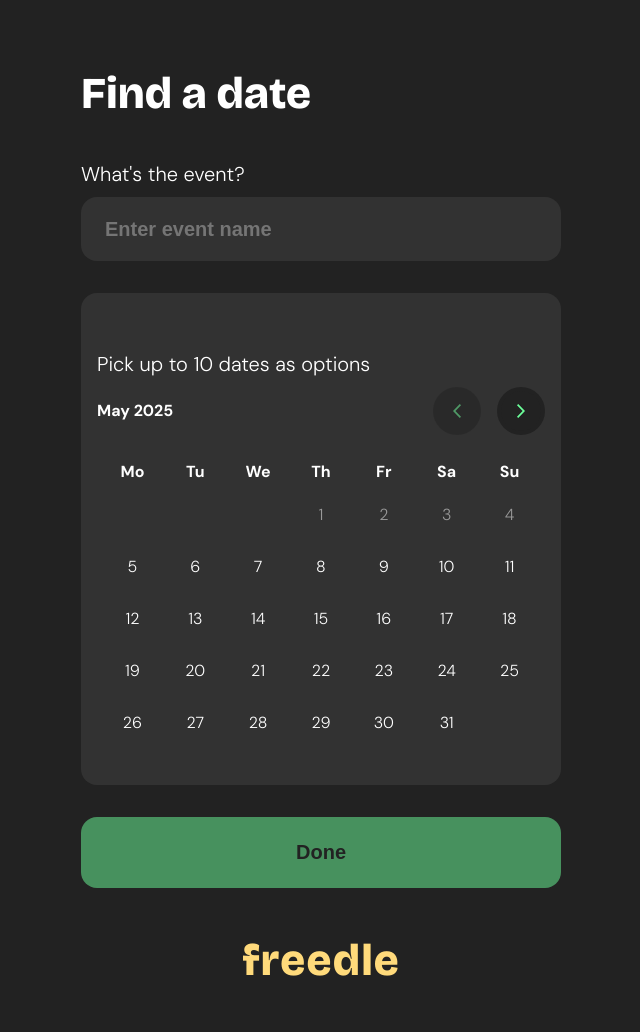
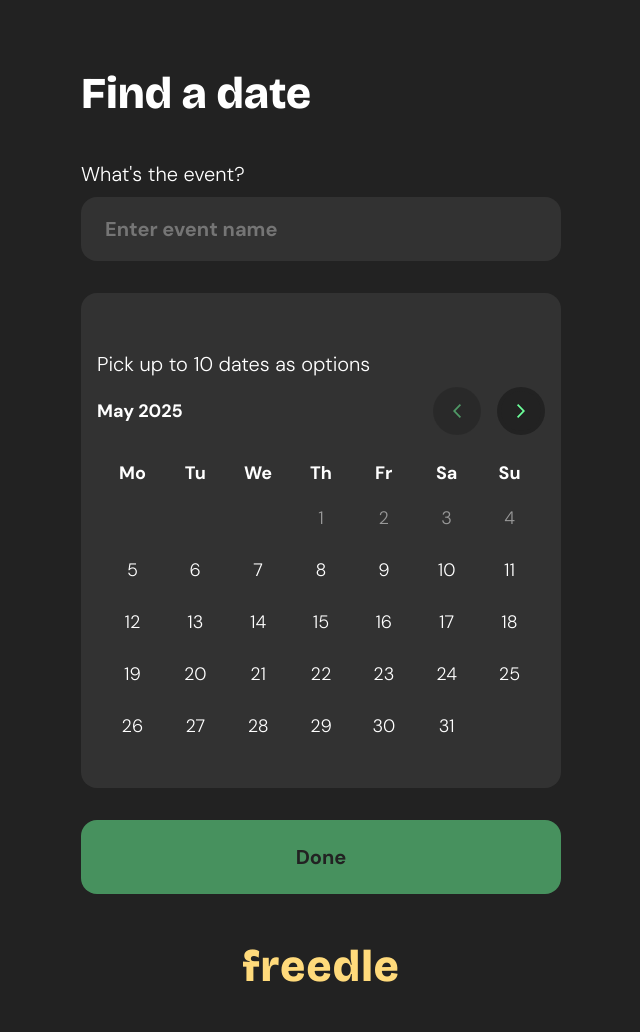
Before and after one commit to vexalist/freedle, a Flask app: page /create in a window 1280 px wide. Shown: the whole page, without its empty margins (319-959 px from the left). Before the commit the page ends 976 px from the top, so only its background shows below. Run offline with Flask 3, Linux system fonts and the light colour scheme.

Commit message:
style: enforce consistent font usage and best practices across all components

```diff
--- a/app/static/app.css
+++ b/app/static/app.css
@@ -10,12 +10,12 @@
 
 :root {
   /* Typography */
-  --font-primary: "DM Sans", Helvetica;
-  --font-display: "Bricolage Grotesque", Helvetica;
+  --font-primary: "DM Sans", Arial, sans-serif;
+  --font-display: "Bricolage Grotesque", Arial, sans-serif;
 
   /* Font Sizes */
-  --text-xs: 14px;
-  --text-sm: 16px;
+  --text-xs: 16px;
+  --text-sm: 18px;
   --text-base: 20px;
   --text-lg: 24px;
   --text-xl: 44px;
@@ -42,6 +42,7 @@
   --space-lg: 32px;
   --space-xl: 40px;
 
+
   /* Layout */
   --container-width: 480px;
   --participant-col-width: 60px;
@@ -51,15 +52,23 @@
   --radius-sm: 8px;
   --radius-md: 16px;
   --radius-full: 50%;
+
+  /* Results Table Column Widths */
+  --results-date-col-width: 200px;
+  --results-tally-col-width: 44px;
+  --results-participant-col-width: 80px;
 }
 
 /* ==========================================================================
    Base Styles
    ========================================================================== */
+html, body {
+  font-family: var(--font-primary), Arial, sans-serif;
+}
+
 body {
   background: var(--color-bg);
   color: var(--color-text);
-  font-family: var(--font-primary);
   font-size: var(--text-sm);
   font-weight: var(--weight-light);
   margin: 0;
@@ -80,7 +89,7 @@ body {
    Typography
    ========================================================================== */
 .heading {
-  font-family: var(--font-display);
+  font-family: var(--font-display), Arial, sans-serif;
   font-weight: var(--weight-black);
   font-size: var(--text-xl);
   margin-bottom: var(--space-lg);
@@ -96,7 +105,7 @@ body {
 }
 
 .text {
-  font-family: var(--font-primary);
+  font-family: var(--font-primary), Arial, sans-serif;
   font-size: var(--text-sm);
   font-weight: var(--weight-light);
 }
@@ -110,9 +119,22 @@ body {
   font-weight: var(--weight-bold);
 }
 
+.text--medium {
+  font-family: var(--font-primary), Arial, sans-serif;
+  font-size: var(--text-base) !important;
+  font-weight: var(--weight-bold) !important;
+}
+
 /* ==========================================================================
    Form Elements
    ========================================================================== */
+.form__label,
+.form__input,
+.btn,
+.date-option label {
+  font-family: var(--font-primary), Arial, sans-serif;
+}
+
 .form__label {
   display: block;
   font-size: var(--text-base);
@@ -288,6 +310,12 @@ body {
   table-layout: fixed;
 }
 
+.results__header,
+.results__cell,
+.results__tally {
+  font-family: var(--font-primary), Arial, sans-serif;
+}
+
 .results__header {
   font-weight: var(--weight-bold);
   text-align: left;
@@ -306,6 +334,20 @@ body {
 
 .results__tally--full {
   color: var(--color-primary);
+}
+
+/* Results Table Column Widths */
+.results__table th.results__header:first-child,
+.results__table td.results__cell:first-child {
+  width: var(--results-date-col-width);
+}
+.results__table th.results__header:nth-child(2),
+.results__table td.results__tally {
+  width: var(--results-tally-col-width);
+}
+.results__table th.results__header:not(:first-child):not(:nth-child(2)),
+.results__table td.results__cell:not(:first-child):not(.results__tally) {
+  width: var(--results-participant-col-width);
 }
 
 /* ==========================================================================
```
